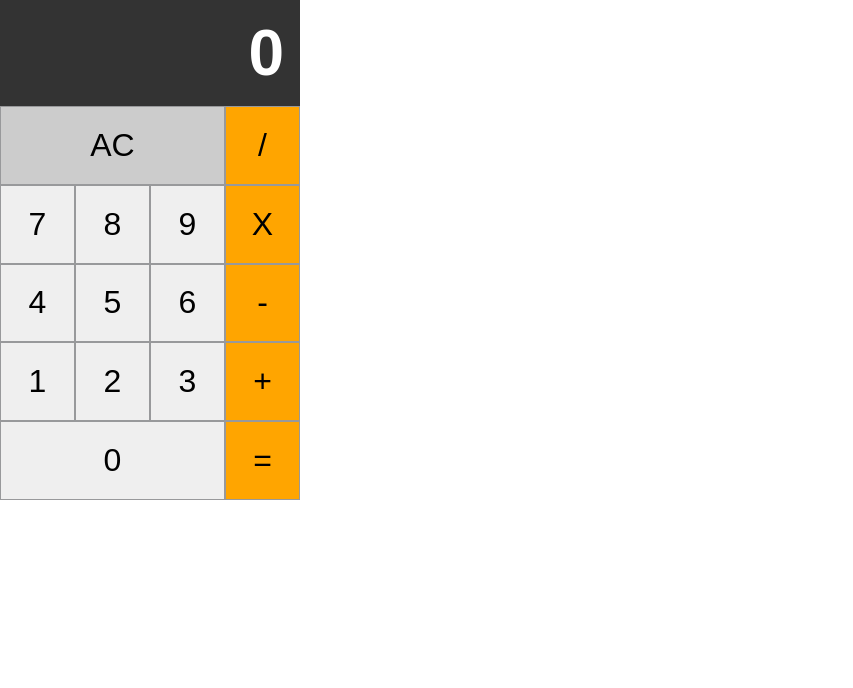
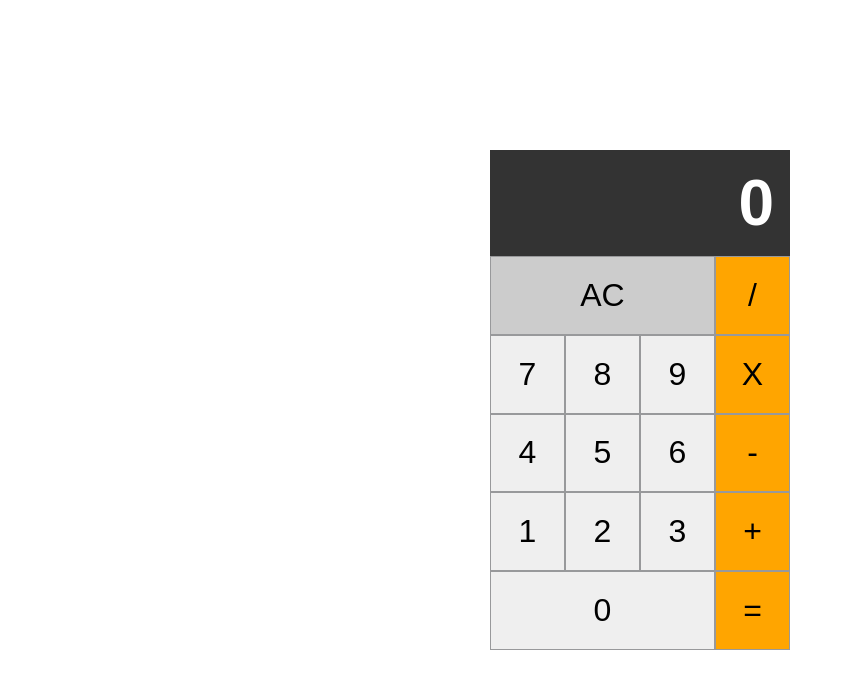
Before and after one commit to next-step/react-calculator, a React (Vite) app: page / in a window 1280 px wide. Shown: the top 688 px of the page, without its empty margins (0-853 px from the left). Built offline with nearby package versions, Linux system fonts and the light colour scheme.

Commit message:
fix: 계산기 중앙으로 오도록 스타일 수정

```diff
--- a/src/index.css
+++ b/src/index.css
@@ -5,7 +5,7 @@ body {
     font-family: sans-serif;
 }
 
-#app {
+.App {
     height: 100vh;
     display: flex;
     justify-content: center;
```
